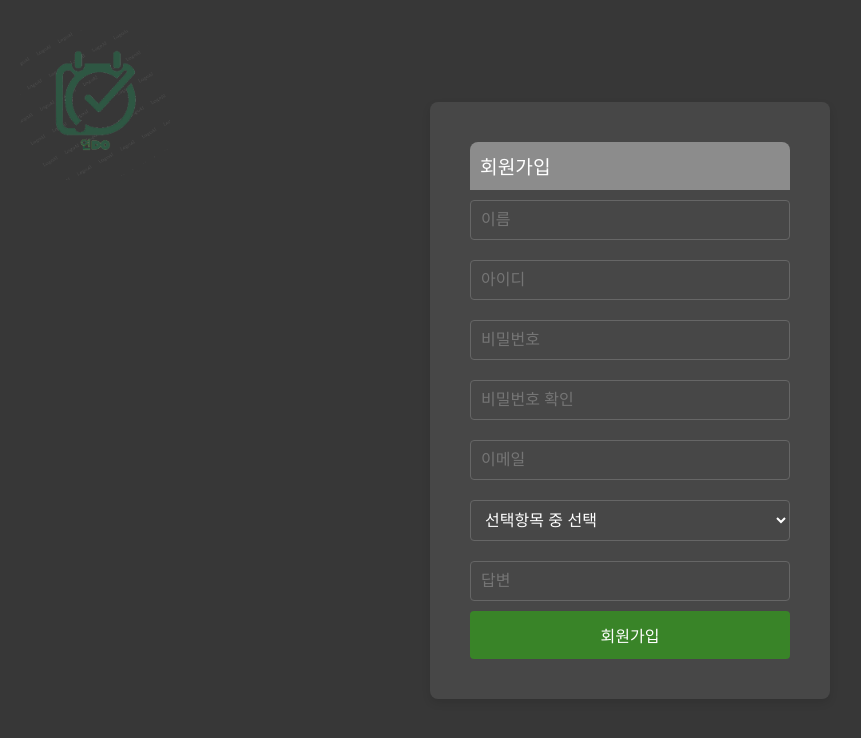
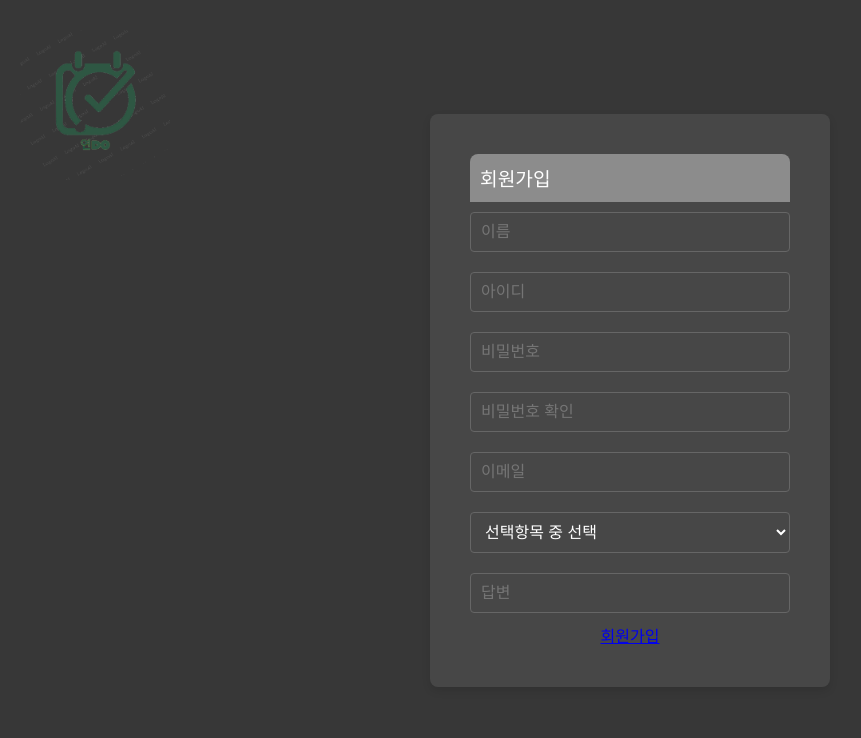
Before and after one commit to yang-dain/yondo-django, a Django app: page /webapp/signup/ in a window 1280 px wide. Shown: the top 738 px of the page, without its empty margins (10-871 px from the left). Run offline with Django 3.2, Linux system fonts and the light colour scheme.

Commit message:
Update AUTH-02.html

```diff
--- a/config/templates/AUTH-02.html
+++ b/config/templates/AUTH-02.html
@@ -31,7 +31,7 @@
                 </select>
             </div>
             <input type="text" name="pw_ans" placeholder="답변" required>
-            <button type="submit">회원가입</button>
+            <a href="/webapp/login/" class="button signup-button">회원가입</a>
         </form>
     </div>
     <script>
```
